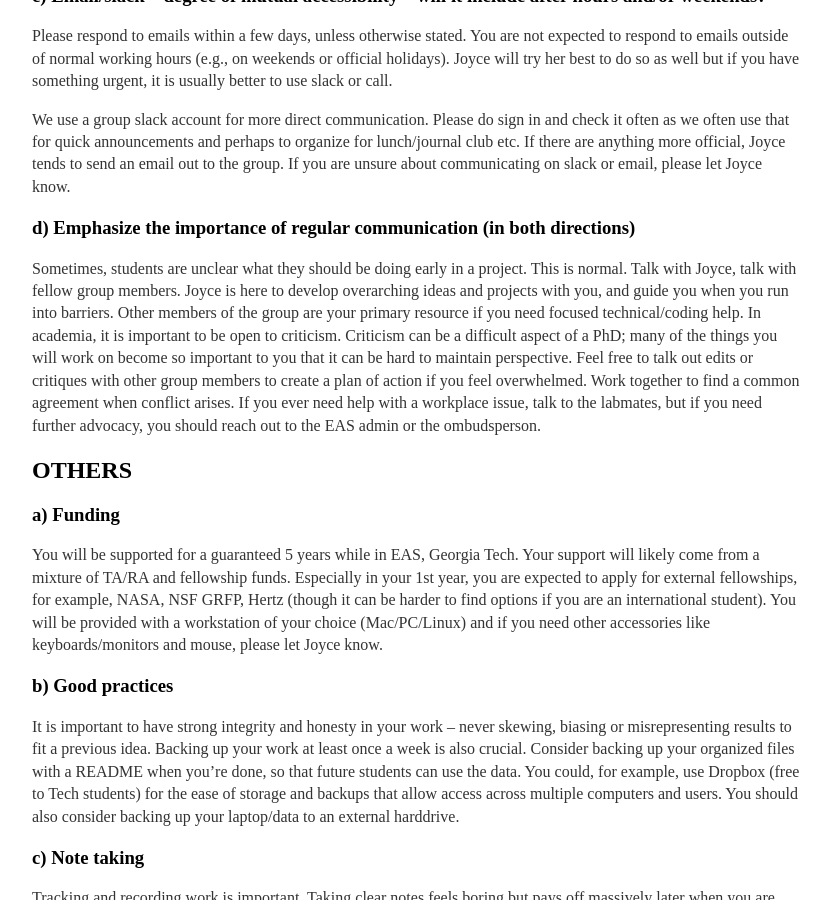
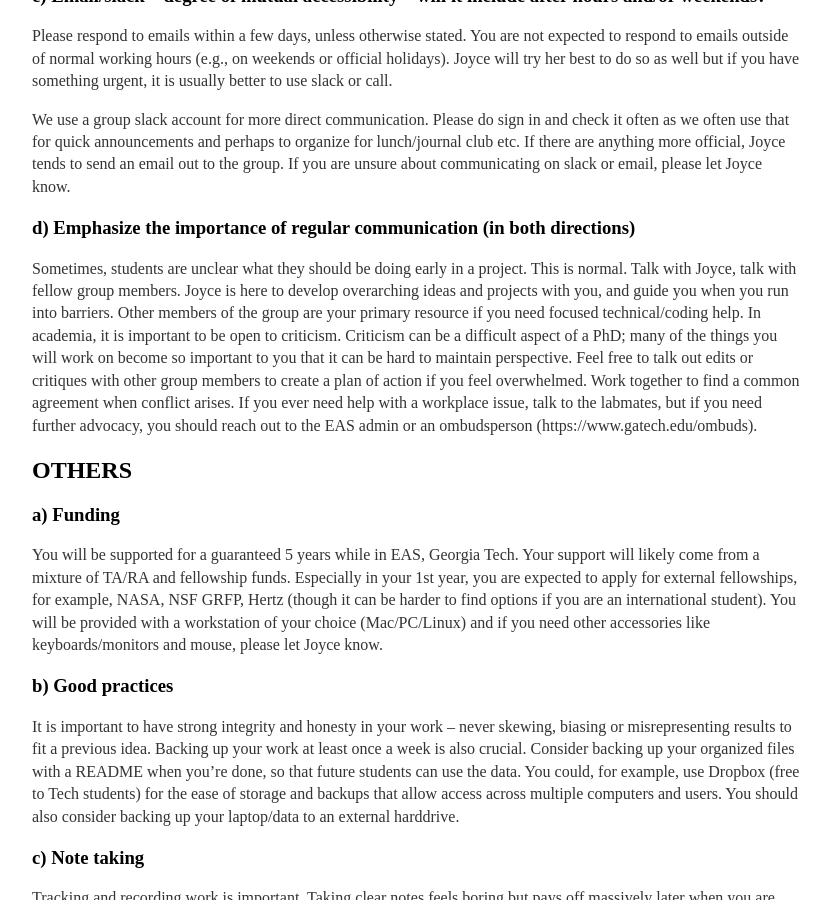
Before and after one commit to joycesim/joycesim.github.io, a Jekyll site: the page built from GroupVision/index.md, in a window 1280 px wide and 900 px high, scrolled down 6752 px. Shown: the whole window, without its empty margins (224-1054 px from the left). Built offline with Jekyll 4.4.1, drawn with Linux system fonts in a browser that asks for light colours.

Commit message:
Update index.md

```diff
--- a/GroupVision/index.md
+++ b/GroupVision/index.md
@@ -221,7 +221,7 @@ If there are anything more official, Joyce tends to send an email out to the gro
 Sometimes, students are unclear what they should be doing early in a project. This is normal. Talk with Joyce, talk with fellow group members.
 Joyce is here to develop overarching ideas and projects with you, and guide you when you run into barriers. Other members of the group are your primary resource if you need focused technical/coding help.
 In academia, it is important to be open to criticism. Criticism can be a difficult aspect of a PhD; many of the things you will work on become so important to you that it can be hard to maintain perspective. Feel free to talk out edits or critiques with other group members to create a plan of action if you feel overwhelmed.
-Work together to find a common agreement when conflict arises. If you ever need help with a workplace issue, talk to the labmates, but if you need further advocacy, you should reach out to the EAS admin or the ombudsperson.
+Work together to find a common agreement when conflict arises. If you ever need help with a workplace issue, talk to the labmates, but if you need further advocacy, you should reach out to the EAS admin or an ombudsperson (https://www.gatech.edu/ombuds).
 
 ## OTHERS
 
```
